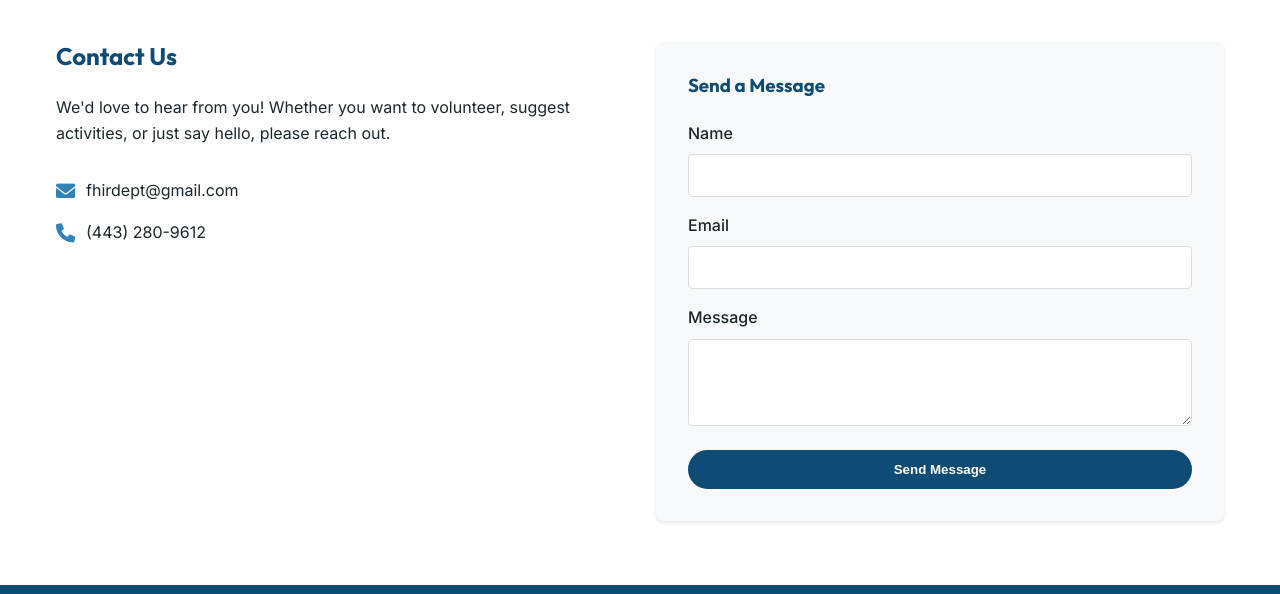
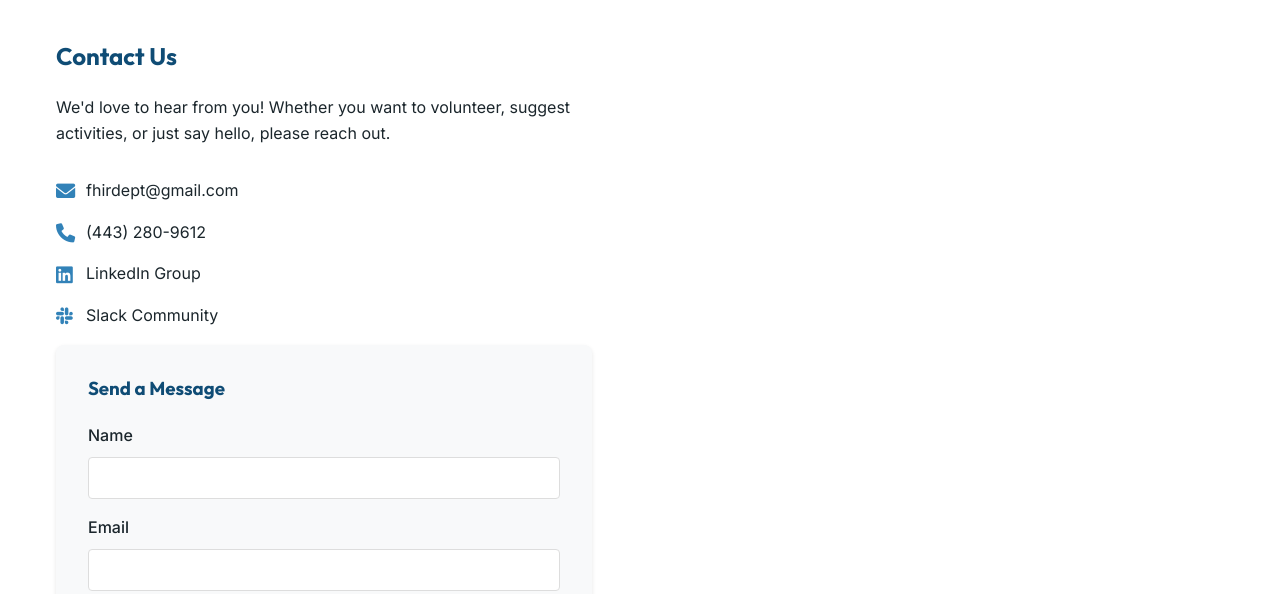
Before and after one commit to FHIRDept/FHIRDeptSite, a plain HTML site: page contact.html in a window 1280 px wide. Shown: the part 409-1003 px from the top of the page. Drawn offline with Linux system fonts and the light colour scheme.

Commit message:
Update contact info with social links

```diff
--- a/contact.html
+++ b/contact.html
@@ -70,6 +70,17 @@
                                     style="color: var(--secondary-color); width: 30px; font-size: 1.2rem;"></i>
                                 <span>(443) 280-9612</span>
                             </div>
+                            <div style="display: flex; align-items: center; margin-bottom: 1rem;">
+                                <i class="fab fa-linkedin"
+                                    style="color: var(--secondary-color); width: 30px; font-size: 1.2rem;"></i>
+                                <a href="https://www.linkedin.com/groups/14439457/" target="_blank"
+                                    style="text-decoration: none; color: inherit;">LinkedIn Group</a>
+                            </div>
+                            <div style="display: flex; align-items: center; margin-bottom: 1rem;">
+                                <i class="fab fa-slack"
+                                    style="color: var(--secondary-color); width: 30px; font-size: 1.2rem;"></i>
+                                <a href="https://fhirdepartment.slack.com" target="_blank"
+                                    style="text-decoration: none; color: inherit;">Slack Community</a>
                             </div>
                         </div>
 
```
Lines whose indentation alone changed are shown as unchanged.
